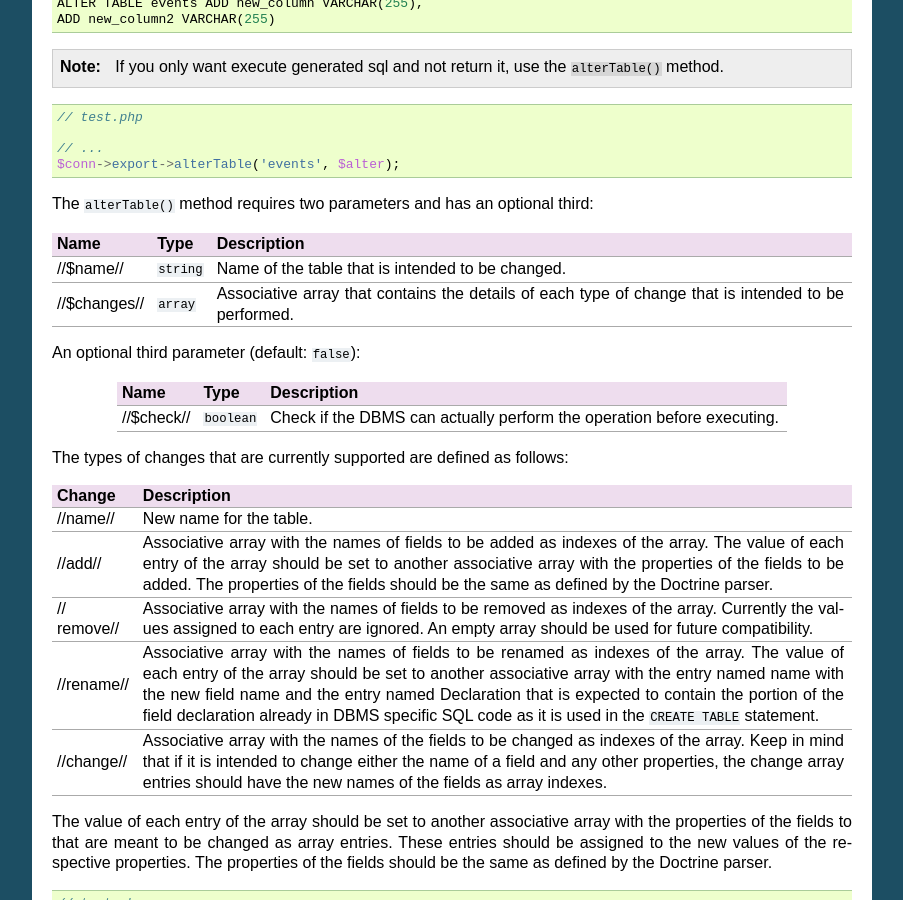
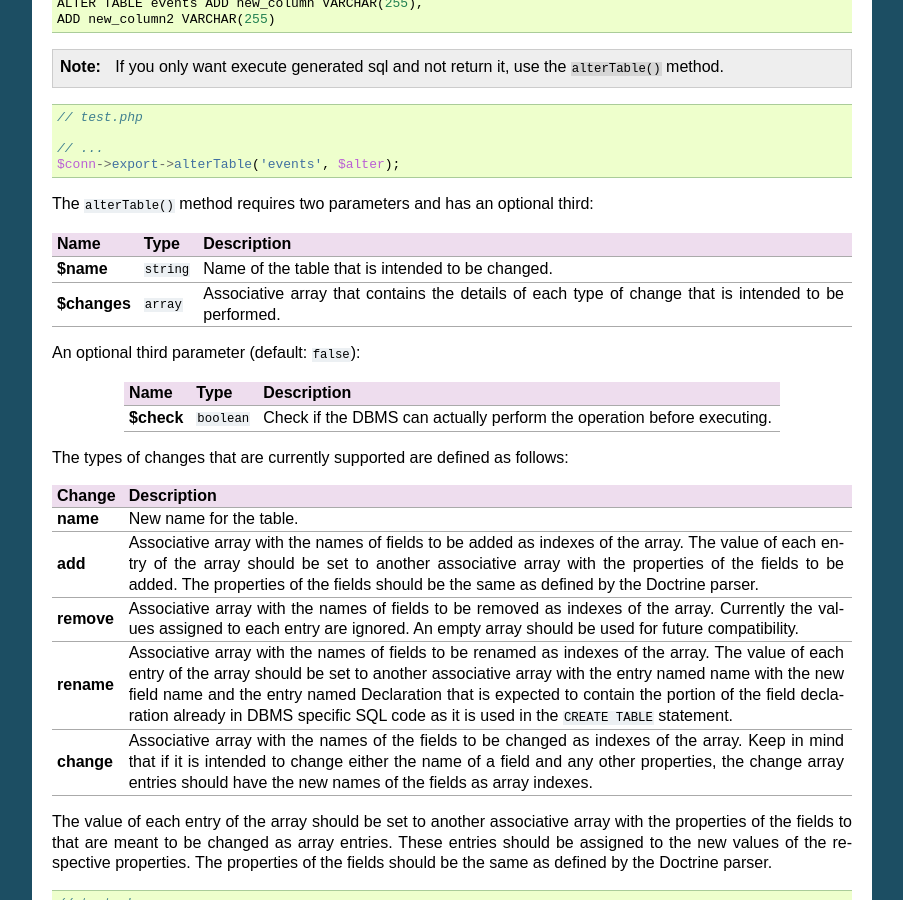
Before and after one commit to doctrine/doctrine1-documentation, a Sphinx documentation site: the page built from source/en/manual/database-abstraction-layer.rst, in a window 1280 px wide and 900 px high, scrolled down 4209 px. Shown: the whole window, without its empty margins (198-1101 px from the left). Built offline with Sphinx 7.4.7, drawn with Linux system fonts in a browser that asks for light colours; cross-references to code outside the pages are shown as plain code.

```diff
--- a/source/en/manual/database-abstraction-layer.rst
+++ b/source/en/manual/database-abstraction-layer.rst
@@ -42,31 +42,31 @@ finally dropped, in a database named ``events_db``:
 
 **events**
 
-============  ===============  =========  ==============
+============  ===============  =========  ================
 Name          Type             Primary    Auto Increment
-============  ===============  =========  ==============
+============  ===============  =========  ================
 ``id``        ``integer``      ``true``   ``true``
 ``name``      ``string(255)``  ``false``  ``false``
 ``datetime``  ``timestamp``    ``false``  ``false``
-============  ===============  =========  ==============
+============  ===============  =========  ================
 
 **people**
 
-========  ===============  =========  ==============
+========  ===============  =========  ================
 Name      Type             Primary    Auto Increment
-========  ===============  =========  ==============
+========  ===============  =========  ================
 ``id``    ``integer``      ``true``   ``true``
 ``name``  ``string(255)``  ``false``  ``false``
-========  ===============  =========  ==============
+========  ===============  =========  ================
 
 **event_participants**
 
-=============  ===============  ========  ==============
+=============  ===============  ========  ================
 Name           Type             Primary   Auto Increment
-=============  ===============  ========  ==============
+=============  ===============  ========  ================
 ``event_id``   ``integer``      ``true``  ``false``
 ``person_id``  ``string(255)``  ``true``  ``false``
-=============  ===============  ========  ==============
+=============  ===============  ========  ================
 
 ------------------
 Creating Databases
@@ -305,8 +305,8 @@ third:
 ============  ===============  ====================================================================================================
 Name          Type             Description
 ============  ===============  ====================================================================================================
-//$name//     ``string``       Name of the table that is intended to be changed.
-//$changes//  ``array``        Associative array that contains the details of each type of change that is intended to be performed.
+**$name**     ``string``       Name of the table that is intended to be changed.
+**$changes**  ``array``        Associative array that contains the details of each type of change that is intended to be performed.
 ============  ===============  ====================================================================================================
 
 An optional third parameter (default: ``false``):
@@ -314,7 +314,7 @@ An optional third parameter (default: ``false``):
 ==========  ===========  ======================================================================
 Name        Type         Description
 ==========  ===========  ======================================================================
-//$check//  ``boolean``  Check if the DBMS can actually perform the operation before executing.
+**$check**  ``boolean``  Check if the DBMS can actually perform the operation before executing.
 ==========  ===========  ======================================================================
 
 The types of changes that are currently supported are defined as
@@ -323,17 +323,17 @@ follows:
 ===========  =============================================================================================================================================
 Change       Description
 ===========  =============================================================================================================================================
-//name//     New name for the table.
-//add//      Associative array with the names of fields to be added as indexes of the array. The value of each entry of
+**name**     New name for the table.
+**add**      Associative array with the names of fields to be added as indexes of the array. The value of each entry of
              the array should be set to another associative array with the properties of
              the fields to be added. The properties of the fields should be the same as defined by the Doctrine parser.
-// remove//  Associative array with the names of fields to be removed as indexes of the array. Currently the values assigned to each entry are ignored. An
+**remove**   Associative array with the names of fields to be removed as indexes of the array. Currently the values assigned to each entry are ignored. An
              empty array should be used for future compatibility.
-//rename//   Associative array with the names of fields to be renamed as indexes of the array. The value of each entry of the array should be set to
+**rename**   Associative array with the names of fields to be renamed as indexes of the array. The value of each entry of the array should be set to
              another associative array with the entry named name with the new
              field name and the entry named Declaration that is expected to contain the portion of the field declaration already in DBMS specific SQL code
              as it is used in the ``CREATE TABLE`` statement.
-//change//   Associative array with the names of the fields to be changed as indexes of the array. Keep in mind that if it is intended to change
+**change**   Associative array with the names of the fields to be changed as indexes of the array. Keep in mind that if it is intended to change
              either the name of a field and any other properties, the change array
              entries should have the new names of the fields as array indexes.
 ===========  =============================================================================================================================================
```
